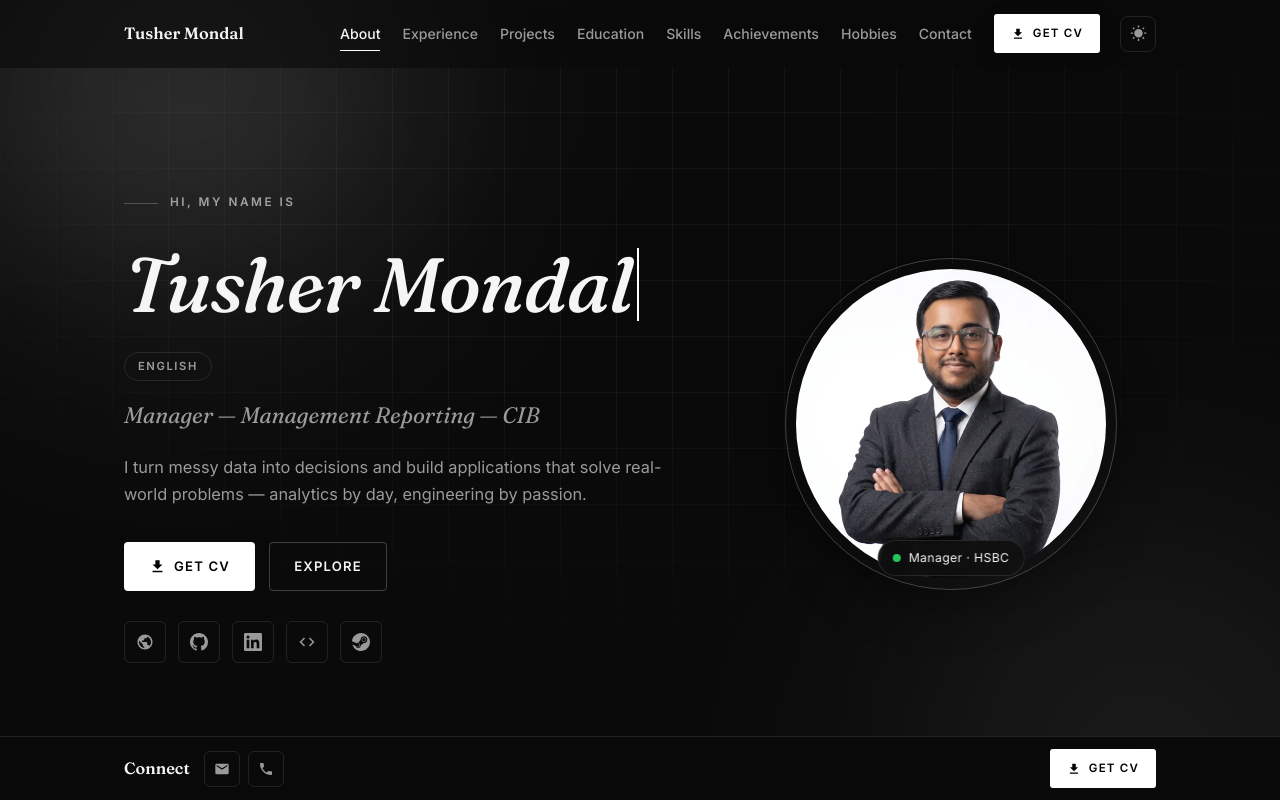
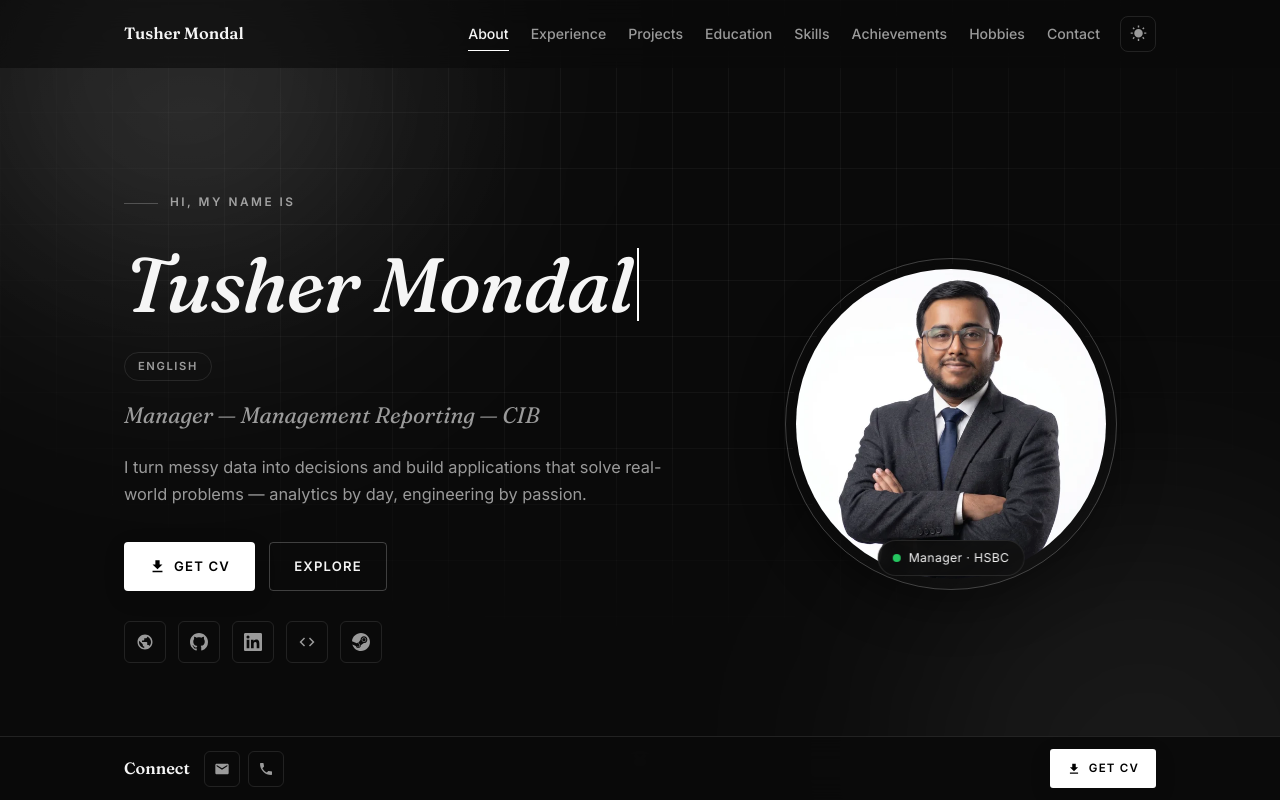
Before and after one commit to Hurley2017/tushermondalcv, a React (Vite) app: page / in a window 1280 px wide. Shown: the top 800 px of the page. Built offline with nearby package versions, Linux system fonts and the light colour scheme.

Commit message:
Remove Get CV button from navbar

```diff
--- a/src/components/Navbar.jsx
+++ b/src/components/Navbar.jsx
@@ -83,9 +83,6 @@ export default function Navbar() {
               {link.label}
             </a>
           ))}
-          <a className="btn btn--primary btn--sm nav__cv" href={profile.cvPdf} download>
-            <Icon name="download" size={14} /> Get CV
-          </a>
         </nav>
 
         <button
--- a/src/index.css
+++ b/src/index.css
@@ -369,10 +369,6 @@ button {
   width: 100%;
 }
 
-.nav__cv {
-  flex-shrink: 0;
-}
-
 .nav__theme {
   display: grid;
   place-items: center;
@@ -1645,11 +1641,6 @@ button {
     border-bottom: 1px solid var(--border);
   }
 
-  .nav__cv {
-    margin-top: 14px;
-    align-self: flex-start;
-  }
-
   .footer {
     padding: 10px 0;
   }
```
